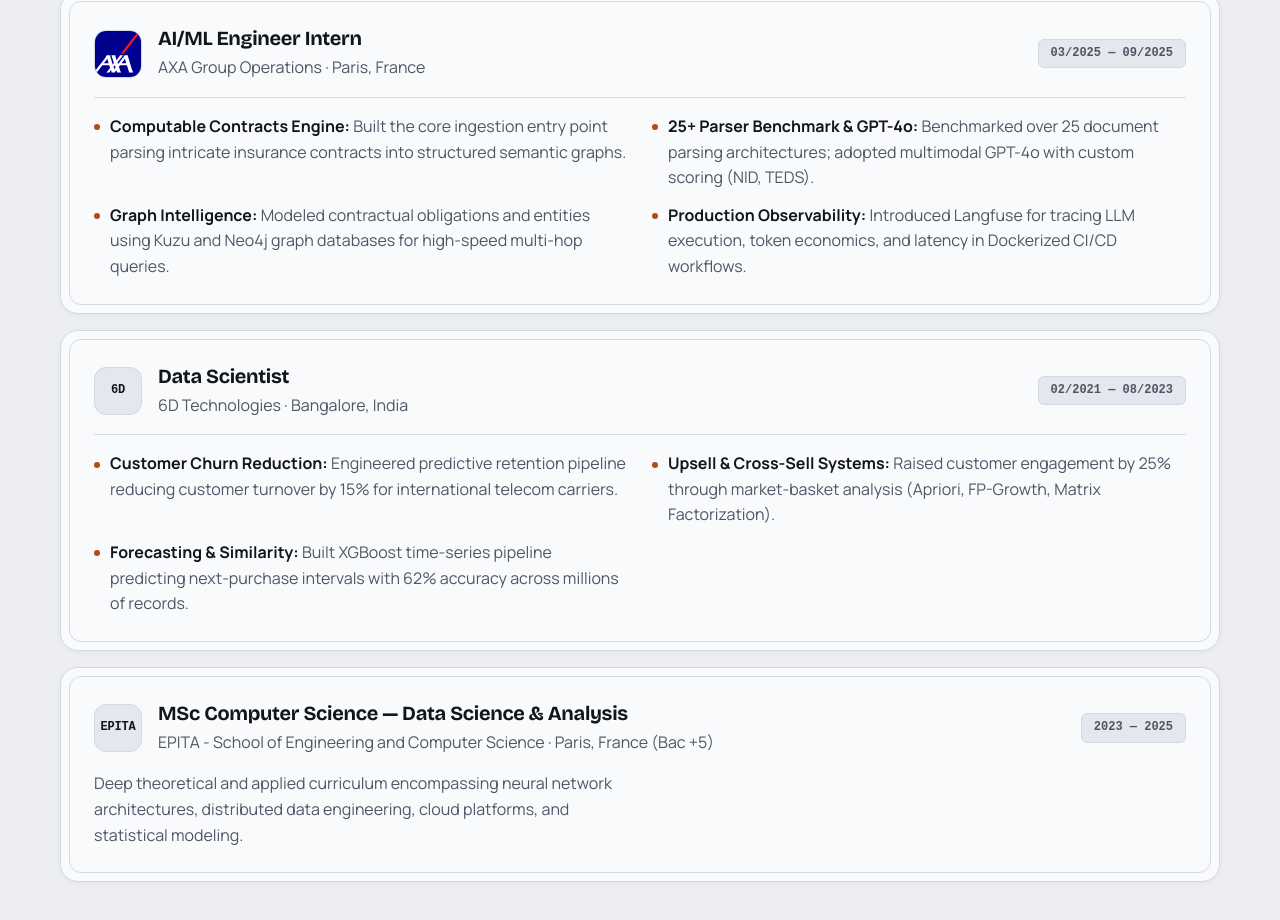
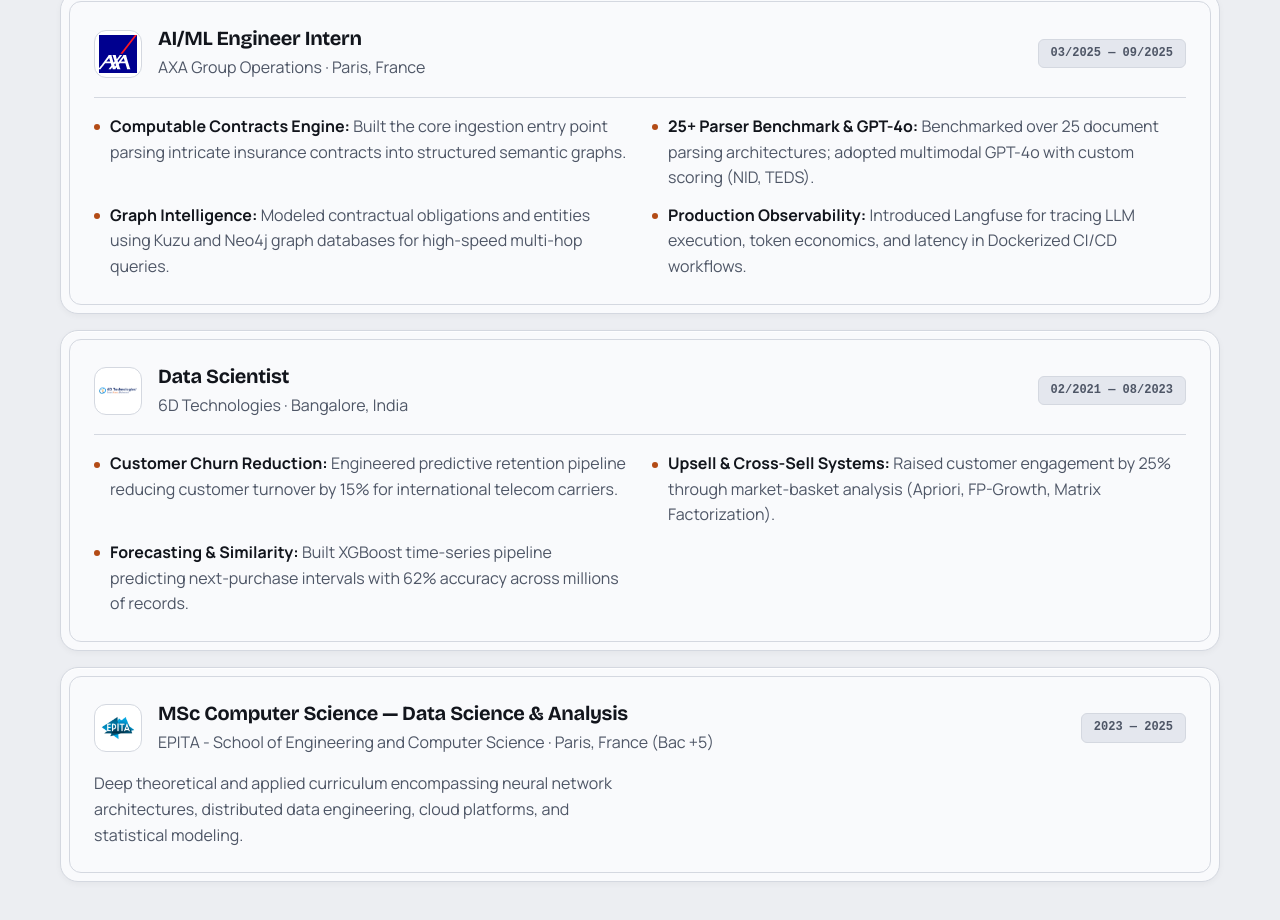
Before and after one commit to anandhukrishna1998/Anandhu-Krishna, a plain HTML site: page index.html in a window 1280 px wide. Shown: the part 2349-3269 px from the top of the page. Drawn offline with nearby package versions, Linux system fonts and the light colour scheme; a web font is replaced by a local one.

Commit message:
feat(branding): integrate authentic company logos for Hubicus, AXA, 6D, and EPITA

```diff
--- a/css/spatial.css
+++ b/css/spatial.css
@@ -1138,13 +1138,18 @@ select {
 .org-mark {
   width: 48px;
   height: 48px;
+  min-width: 48px;
+  min-height: 48px;
   border-radius: var(--radius-inner);
   overflow: hidden;
   border: 1px solid var(--border-subtle);
-  background: var(--surface);
-  display: grid;
-  place-items: center;
+  background: #FFFFFF;
+  display: flex;
+  align-items: center;
+  justify-content: center;
   flex-shrink: 0;
+  padding: 4px;
+  box-sizing: border-box;
   transition:
     background-color var(--duration-medium) var(--ease-smooth-out),
     border-color var(--duration-medium) var(--ease-smooth-out),
@@ -1154,7 +1159,7 @@ select {
 .org-mark img {
   width: 100%;
   height: 100%;
-  object-fit: cover;
+  object-fit: contain;
   display: block;
 }
 
--- a/index.html
+++ b/index.html
@@ -256,7 +256,7 @@
             <div class="career-header">
               <div class="career-identity">
                 <div class="org-mark">
-                  <img src="images/ipsos_mark.svg" alt="Hubicus — Ipsos BVA logo" width="48" height="48" loading="lazy" decoding="async">
+                  <img src="images/ipsos_logo.png" alt="Hubicus — Ipsos BVA logo" width="48" height="48" loading="lazy" decoding="async">
                 </div>
                 <div class="career-title-group">
                   <h3 class="career-role" data-translate="role_hubicus_curr_title">AI Engineer</h3>
@@ -281,7 +281,7 @@
             <div class="career-header">
               <div class="career-identity">
                 <div class="org-mark">
-                  <img src="images/ipsos_mark.svg" alt="Hubicus — Ipsos BVA logo" width="48" height="48" loading="lazy" decoding="async">
+                  <img src="images/ipsos_logo.png" alt="Hubicus — Ipsos BVA logo" width="48" height="48" loading="lazy" decoding="async">
                 </div>
                 <div class="career-title-group">
                   <h3 class="career-role" data-translate="role_hubicus_intern_title">AI Engineer Intern</h3>
@@ -330,7 +330,9 @@
           <div class="bento-inner">
             <div class="career-header">
               <div class="career-identity">
-                <div class="org-mark org-mark--monogram" aria-hidden="true">6D</div>
+                <div class="org-mark">
+                  <img src="images/6d_technologies_logo.png" alt="6D Technologies logo" width="48" height="48" loading="lazy" decoding="async">
+                </div>
                 <div class="career-title-group">
                   <h3 class="career-role" data-translate="role_6d_title">Data Scientist</h3>
                   <p class="career-org" data-translate="role_6d_company">6D Technologies · Bangalore, India</p>
@@ -352,7 +354,9 @@
           <div class="bento-inner">
             <div class="career-header">
               <div class="career-identity">
-                <div class="org-mark org-mark--monogram" aria-hidden="true">EPITA</div>
+                <div class="org-mark">
+                  <img src="images/epita_logo.png" alt="EPITA logo" width="48" height="48" loading="lazy" decoding="async">
+                </div>
                 <div class="career-title-group">
                   <h3 class="career-role" data-translate="edu_degree">MSc Computer Science — Data Science &amp; Analysis</h3>
                   <p class="career-org" data-translate="edu_school">EPITA - School of Engineering and Computer Science · Paris, France (Bac +5)</p>
```
Also changed, not shown: images/6d_technologies_logo.png (added), images/epita_logo.png (added), images/epita_logo.webp (added).
